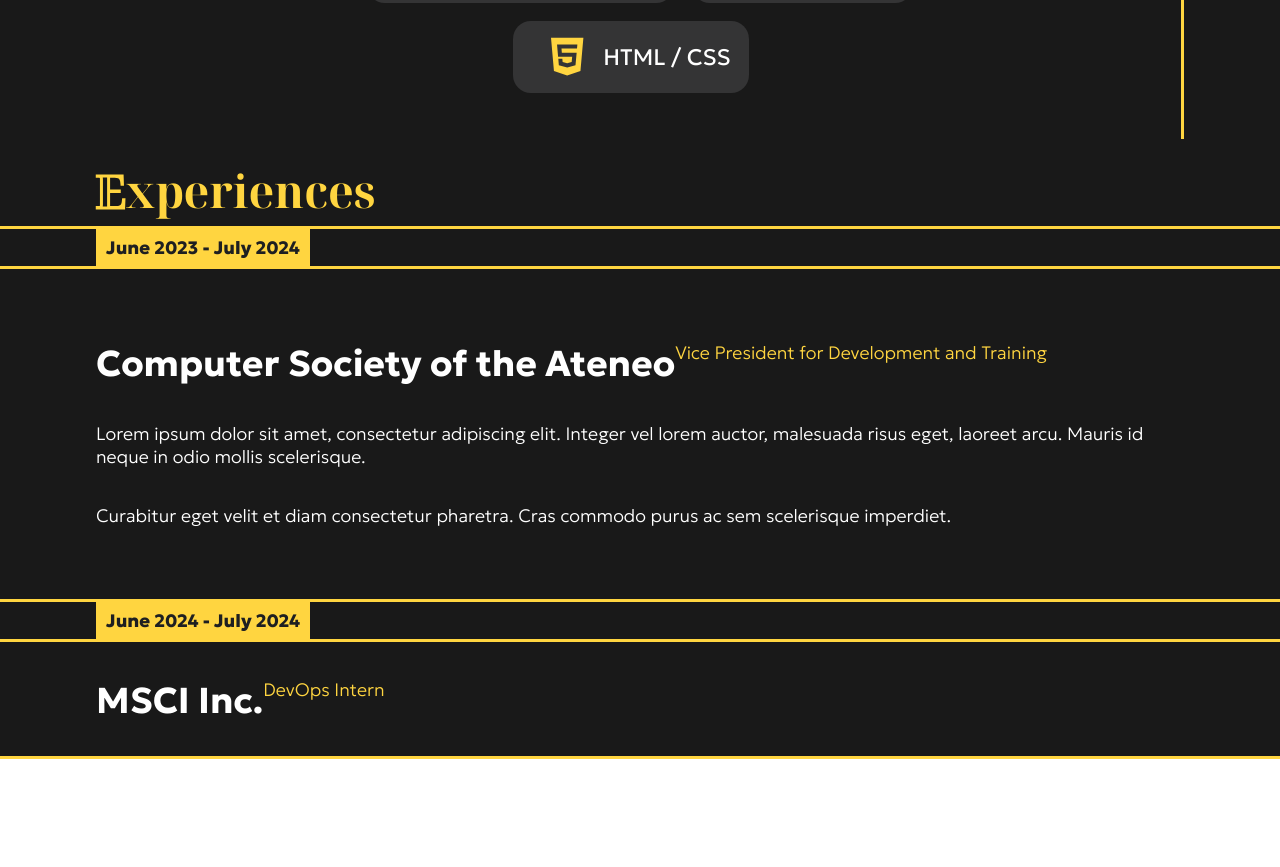
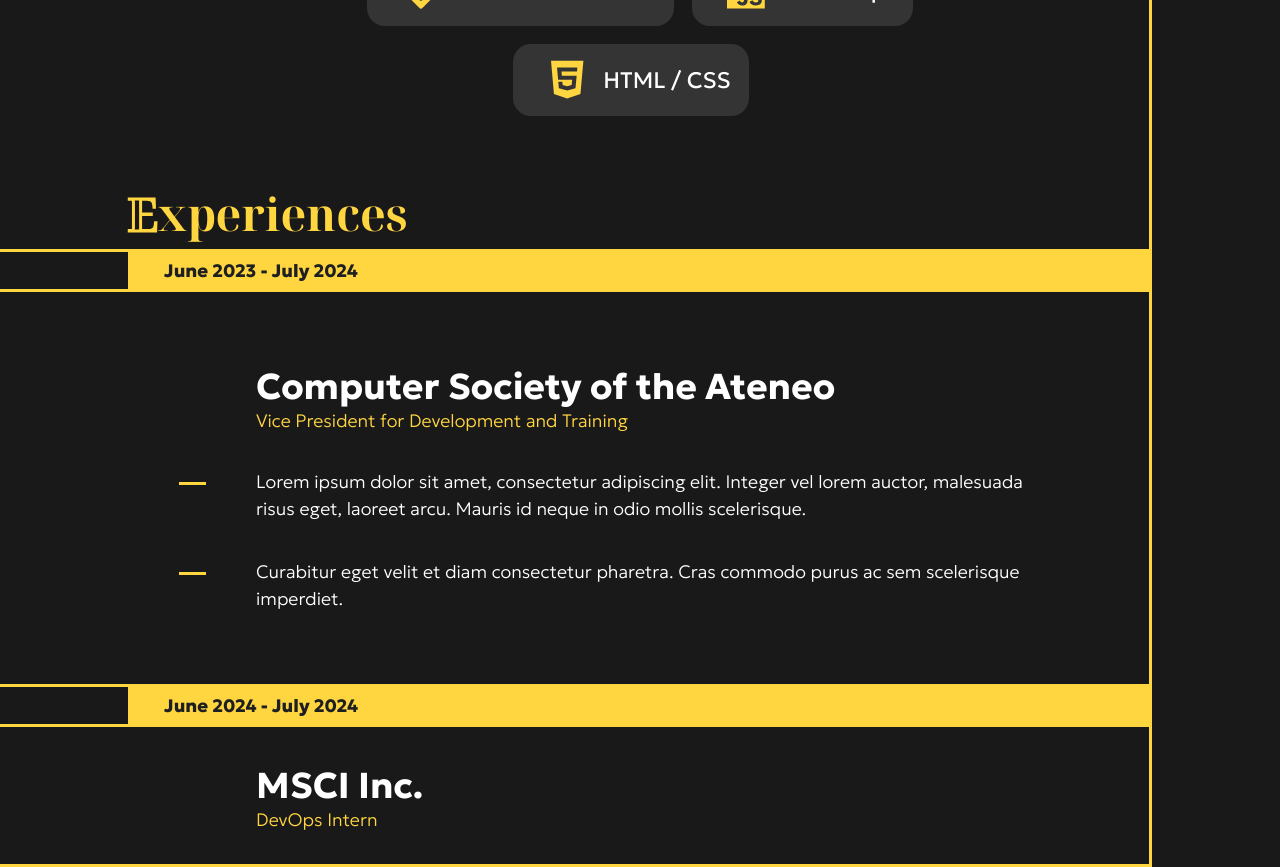
Before and after one commit to Alvallesteros/Alvallesteros, a React (Create React App) app: page / in a window 1280 px wide. Shown: the part 1120-1987 px from the top of the page. Before the commit the page ends 1879 px from the top, so only its background shows below. Built offline with nearby package versions, Linux system fonts and the light colour scheme.

Commit message:
responsive experiences

```diff
--- a/src/components/experiences.js
+++ b/src/components/experiences.js
@@ -1,38 +1,44 @@
-import React from 'react';
-import styles from '../styles/experiences.module.css';
-import common from '../styles/common.module.css';
+import React, { useState, useEffect } from 'react';
 
-const ExpDate = ({ date }) => {
+const ExpDate = ({ date, isTablet, isDesktop }) => {
     return (
        <div className='row' style={{position: 'relative'}}>
-            <div className='divider'></div>
-            <div className='col-s-3 real-center fill-yellow'>
+            <div className='divider' style={{right: (isDesktop | isTablet) ? '0':null}}></div>
+            <div className={'col-s-3 col-md-6 col-l-8 col-12 fill-yellow ' + ((isTablet | isDesktop ? null: 'real-center'))}
+                 style={{paddingLeft: (isTablet | isDesktop) ? "2rem" :null}}>
                 <span className='text-date'>{date}</span>
             </div>
-            <div className='divider' style={{top: 'auto', bottom: '0'}}></div>
+            <div className='divider' style={{top: 'auto', bottom: '0', right: (isDesktop | isTablet) ? '0':null}}></div>
        </div>
     );
 }
 
 const OpenPosition = ({
-    organization, position, responsibilities
+    organization, position, responsibilities, isTablet, isDesktop
 }) => {
     return (
         <div>
             <div className='row'>
                 <div className='hspacer-3'></div>
-                <div className='col-s-3' style={{padding: '0'}}>
+                <div className='col-s-3 col-md-6 col-l-7 offset-l-1 col-11 offset-1' style={{padding: '0'}}>
                     <span className='header-4 text-bold'>{organization}</span>
                 </div>
-                <div className='col-s-3' style={{padding: '0'}}>
+                <div className='col-s-3 col-md-6 col-l-7 offset-l-1 col-11 offset-1' style={{padding: '0'}}>
                     <span className='header-6 text-yellow'>{position}</span>
                 </div>
             </div>
-            {responsibilities.map((item, index) => (
+            {responsibilities.map((item) => (
                 <div className='row'>
                     <div className='hspacer-5'></div>
-                    <div className='col-s-3' style={{padding: '0'}}>
-                        <span>{item}</span>
+                    { isTablet | isDesktop ? (
+                        <div className='col-md-1 col-l-1 col-1' style={{
+                            justifyContent: 'center'
+                        }}>
+                            <div className='bullet-line'></div>
+                        </div>
+                    ) :null }
+                    <div className='col-s-3 col-md-4 col-l-6 col-10' style={{padding: '0'}}>
+                        <span className='text' style={{fontSize: '1rem', lineHeight: '1.5rem'}}>{item}</span>
                     </div>
                 </div>
             ))}
@@ -47,10 +53,10 @@
     return (
         <div className='row'>
             <div className='hspacer-5'></div>
-            <div className='col-s-3' style={{padding: '0'}}>
+            <div className='col-s-3 col-md-6 col-l-7 offset-l-1 col-11 offset-1' style={{padding: '0'}}>
                 <span className='header-4 text-bold'>{organization}</span>
             </div>
-            <div className='col-s-3' style={{padding: '0'}}>
+            <div className='col-s-3 col-md-6 col-l-7 offset-l-1 col-11 offset-1' style={{padding: '0'}}>
                 <span className='header-6 text-yellow'>{position}</span>
             </div>
             <div className='hspacer-5'></div>
@@ -60,8 +66,29 @@
 
 
 function Experiences() {
+    const [isTablet, setTablet] = useState(window.innerWidth > 767);
+    const [isDesktop, setDesktop] = useState(window.innerWidth > 1023);
+
+    const updateMedia = () => {
+        setTablet(window.innerWidth > 767);
+        setDesktop(window.innerWidth > 1023);
+    };
+
+    useEffect(() => {
+        window.addEventListener("resize", updateMedia);
+        return () => window.removeEventListener("resize", updateMedia);
+    });
+
+
     return (
-        <div className={'container ' + styles.container} style={{margin: '0', paddingBottom: '0'}}>
+        <div className={'container'} style={{
+            margin: '0',
+            paddingBottom: '0',
+            display: 'flex',
+            flexDirection: 'column',
+            position: 'relative'
+        }}>
+            { isTablet | isDesktop  ? <div className='line'></div> :null }
             <div className='row'>
                 <div className='col-s-3 col-md-6 col-l-8 col-12' style={{paddingLeft: '0', paddingBottom: '0', marginBottom: '-1rem'}}>
                     <div className='header-3 title-design'>
@@ -69,7 +96,11 @@
                     </div>
                 </div>
             </div>
-            <ExpDate date={'June 2023 - July 2024'} />
+            <ExpDate
+                date={'June 2023 - July 2024'}
+                isTablet={isTablet}
+                isDesktop={isDesktop}
+            />
             <OpenPosition
                 organization={"Computer Society of the Ateneo"}
                 position={"Vice President for Development and Training"}
@@ -77,13 +108,21 @@
                     "Lorem ipsum dolor sit amet, consectetur adipiscing elit. Integer vel lorem auctor, malesuada risus eget, laoreet arcu. Mauris id neque in odio mollis scelerisque.",
                     "Curabitur eget velit et diam consectetur pharetra. Cras commodo purus ac sem scelerisque imperdiet."
                 ]}
+                isTablet={isTablet}
+                isDesktop={isDesktop}
             />
-            <ExpDate date={'June 2024 - July 2024'} />
+            <ExpDate
+                date={'June 2024 - July 2024'}
+                isTablet={isTablet}
+                isDesktop={isDesktop}
+            />
             <ClosePosition
                 organization={"MSCI Inc."}
                 position={"DevOps Intern"}
+                isTablet={isTablet}
+                isDesktop={isDesktop}
             />
-            <div className='divider' style={{top: 'auto', bottom: '0'}}></div>
+            <div className='divider' style={{top: 'auto', bottom: '0', right: (isDesktop | isTablet) ? '0':null}}></div>
         </div>
     );
 }
--- a/src/index.css
+++ b/src/index.css
@@ -168,7 +168,7 @@
   .offset-10 {margin-left: 83.33%;}
   .offset-11 {margin-left: 91.66%;}
   .offset-12 {margin-left: 100%;}
-  .web-container {width: 85vw;}
+  .web-container {width: 70vw;}
   .header-1 {font-size: 5rem;}
   .header-2 {font-size: 4rem}
   .header-3 {font-size: 3rem;}
@@ -197,7 +197,7 @@
   .offset-l-6 {margin-left: 75%;}
   .offset-l-7 {margin-left: 87.5%;}
   .offset-l-8 {margin-left: 100%;}
-  .web-container {width: 85vw;}
+  .web-container {width: 80vw;}
   .header-1 {font-size: 4rem;}
   .header-2 {font-size: 3rem}
   .header-3 {font-size: 2.5rem;}
@@ -298,3 +298,9 @@
   font-weight: 400;
   padding: 1rem 0;
 }
+
+.bullet-line {
+  border-top: solid var(--yellow);
+  width: 1.5rem;
+  margin-top: 0.25rem;
+}
--- a/src/styles/experiences.module.css
+++ /dev/null
@@ -1,97 +0,0 @@
-.container {
-    width: 100%;
-    display: flex;
-    flex-direction: column;
-    position: relative;
-    height: auto;
-    padding-bottom: 10vh;
-}
-
-.dateContainer {
-    width: 80vw;
-    display: flex;
-    flex-direction: column;
-    justify-content: center;
-    align-items: center;
-}
-
-.hlines {
-    border-bottom: 3px solid var(--yellow);
-    width: 100%;
-}
-
-.date {
-    padding: 0.25em 0 0.25em 0;
-    font-size: 1.25em;
-    font-family: var(--text-font);
-    font-weight: 700;
-    color: var(--bg-grey);
-    background-color: var(--yellow);
-    width: 90%;
-    text-align: center;
-}
-
-.expContainer {
-    margin: 5vh 0 5vh 0;
-    display: flex;
-    flex-direction: column;
-    justify-content: center;
-}
-
-.titleContainer {
-    display: flex;
-    flex-direction: column;
-    margin: 0 2vh 2vh 7vw;
-    font-family: var(--text-font);
-    line-height: 2em;
-    width: 69vw;
-}
-
-.org {
-    font-size: 2.5em;
-    color: white;
-}
-
-.pos {
-    font-size: 1.5em;
-    color: var(--yellow);
-    font-weight: 100;
-}
-
-.respContainer {
-    display: flex;
-    flex-direction: column;
-    width: 76vw;
-    margin: 0 0 5vh 0;
-    color: white;
-    font-family: var(--text-font);
-
-}
-
-.respItem {
-    display: flex;
-    margin: 5vh 0 0 0;
-    height: auto;
-    position: relative;
-}
-
-.bulletContainer {
-    width: 6vw;
-    height: 100%;
-    position: absolute;
-    display: flex;
-    justify-content: center;
-}
-
-.respItem span {
-    margin-left: 7vw;
-    font-size: 1.25em;
-    font-weight: 200;
-}
-
-.line {
-    border-bottom: 3px solid var(--yellow);
-    width: 35%;
-    margin-bottom: auto;
-    margin-top: 0.75em;
-}
```
